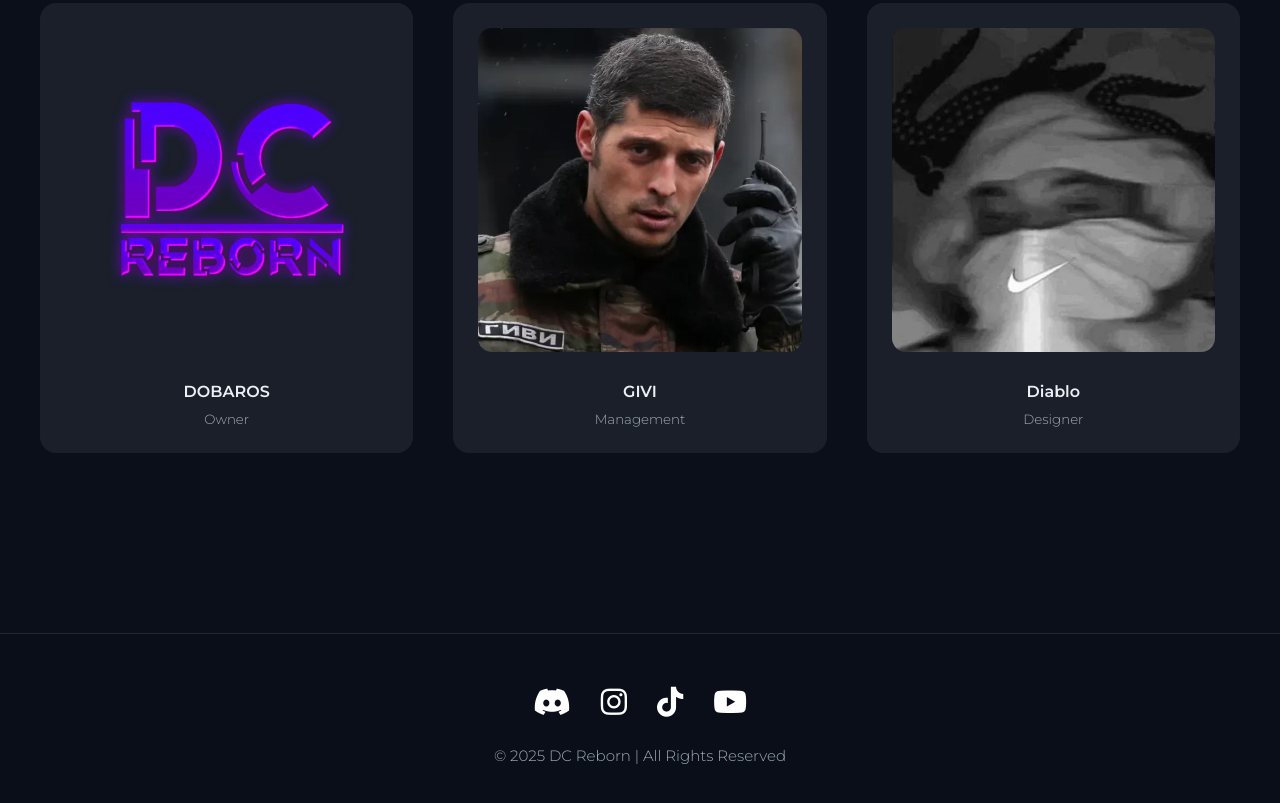
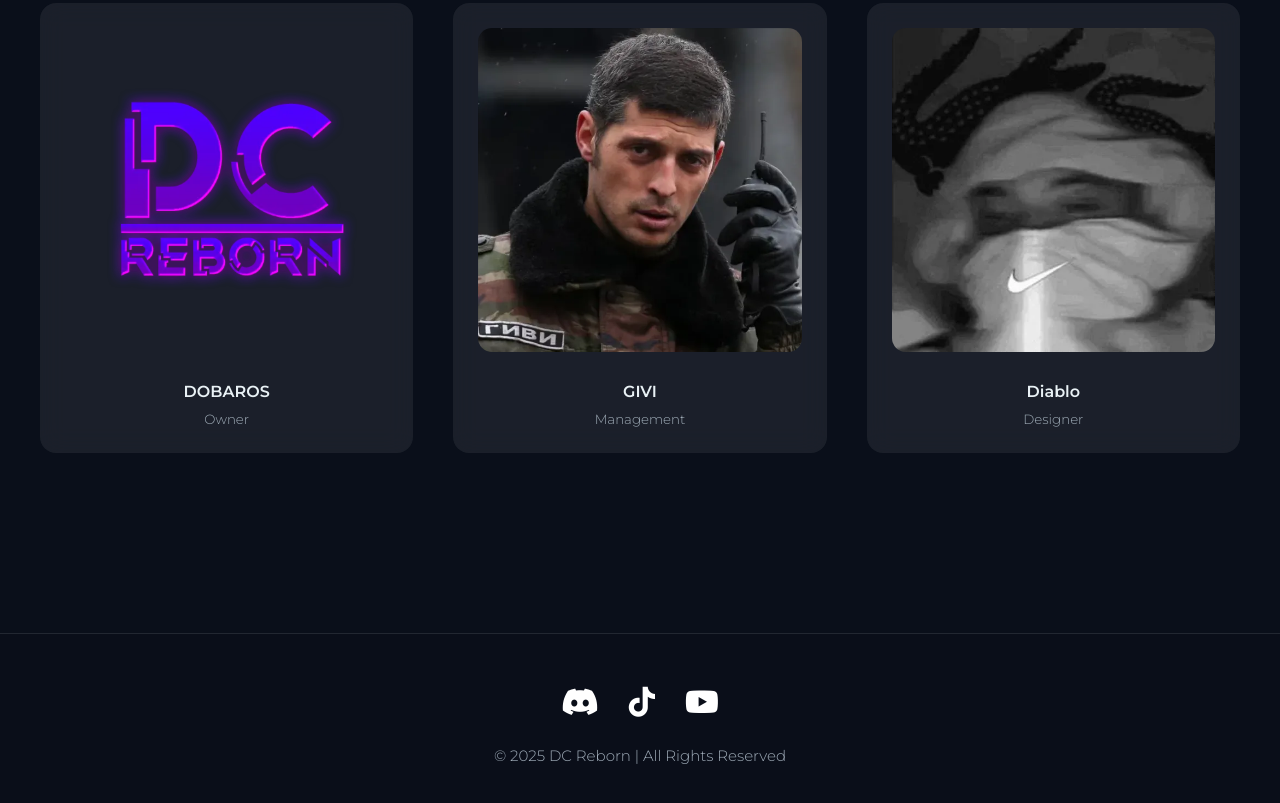
Before and after one commit to DOBAROS/DC_Reborn.github.io, a plain HTML site: page index.html in a window 1280 px wide. Shown: the part 1328-2131 px from the top of the page. Drawn offline with nearby package versions, Linux system fonts and the light colour scheme.

Commit message:
index.html

```diff
--- a/index.html
+++ b/index.html
@@ -295,10 +295,9 @@
   <!-- Footer με social icons -->
   <footer>
     <div class="social-icons" data-aos="zoom-in">
-      <a href="https://discord.gg/VavSE5v5" target="_blank"><i class="fa-brands fa-discord"></i></a>
-      <a href="https://www.instagram.com/" target="_blank"><i class="fa-brands fa-instagram"></i></a>
-      <a href="https://www.tiktok.com/" target="_blank"><i class="fa-brands fa-tiktok"></i></a>
-      <a href="https://www.youtube.com/" target="_blank"><i class="fa-brands fa-youtube"></i></a>
+      <a href="https://discord.gg/hNDFmD5dD5" target="_blank"><i class="fa-brands fa-discord"></i></a>
+      <a href="www.tiktok.com/@realdobaros" target="_blank"><i class="fa-brands fa-tiktok"></i></a>
+      <a href="https://www.youtube.com/channel/UCgb0ziRZh6OVkvLz2sXRdrA" target="_blank"><i class="fa-brands fa-youtube"></i></a>
     </div>
     <p>© 2025 DC Reborn | All Rights Reserved</p>
   </footer>
```
